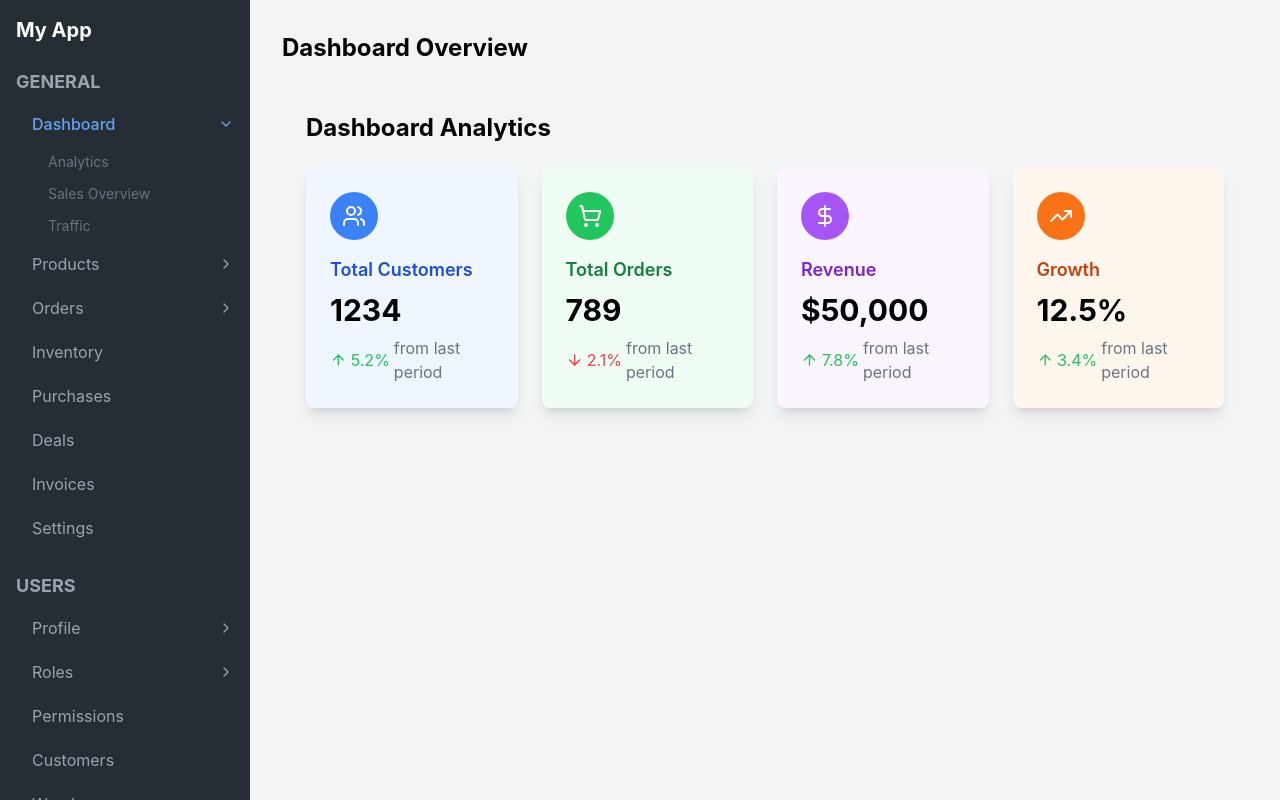
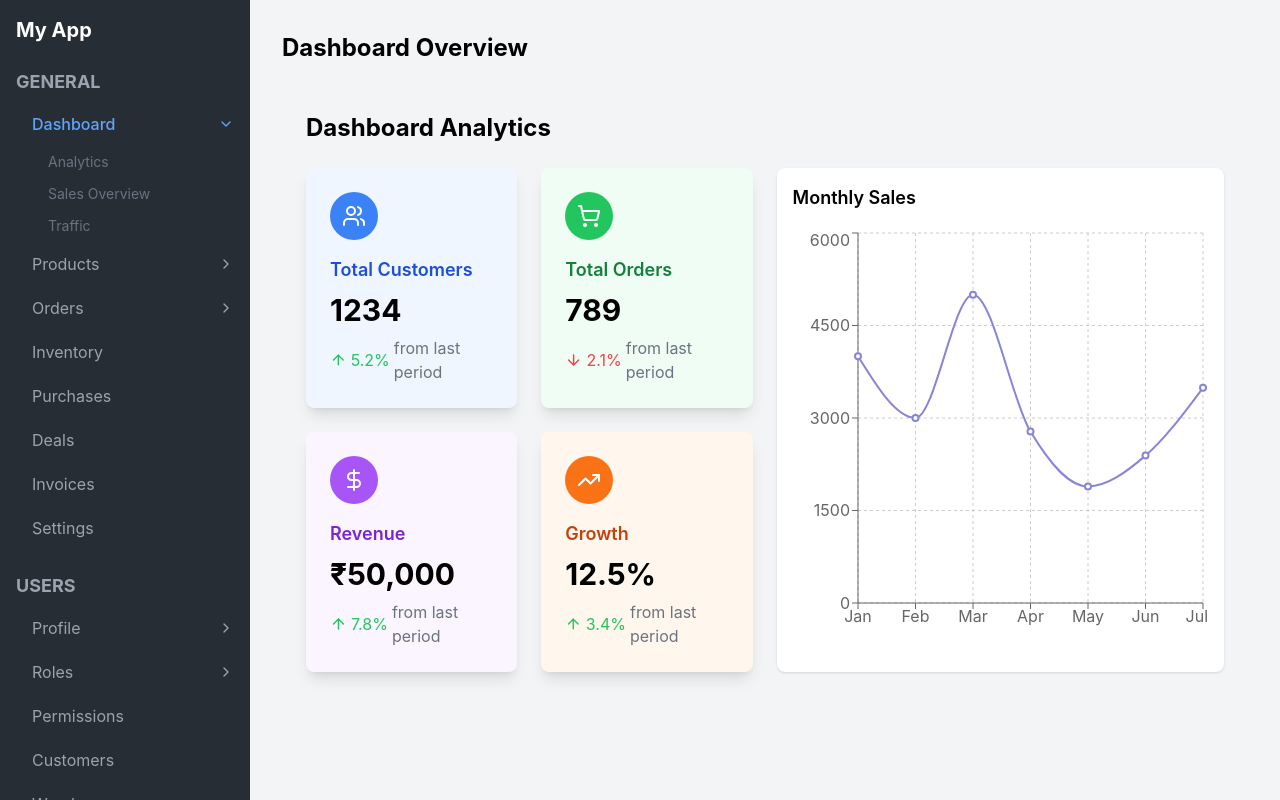
Before and after one commit to cyberfenrir/khaitan_Admin, a React (Vite) app: page /dashboard/analytics in a window 1280 px wide. Both pictures are taken after a click on the element "Dashboard". Built offline with nearby package versions, Linux system fonts and the light colour scheme.

Commit message:
Dashboard cards and Chart

```diff
--- a/package.json
+++ b/package.json
@@ -17,6 +17,7 @@
     "react-dom": "^16.14.0",
     "react-icons": "^5.3.0",
     "react-router-dom": "^6.26.2",
+    "recharts": "^2.12.7",
     "vite": "^3.2.5"
   },
   "devDependencies": {
--- a/src/sources/components/Dashboard.jsx
+++ b/src/sources/components/Dashboard.jsx
@@ -1,9 +1,12 @@
-// import React from 'react';
+import { useState, useEffect } from 'react';
 import { Users, ShoppingCart, DollarSign, TrendingUp } from 'lucide-react';
+import { LineChart, Line, XAxis, YAxis, CartesianGrid, Tooltip, ResponsiveContainer } from 'recharts';
 import AnalyticsCard from './AnalyticsCard';
 
 const Dashboard = () => {
-  // Hardcoded analytics data
+  const [salesData, setSalesData] = useState([]);
+  const [isLoading, setIsLoading] = useState(true);
+
   const analyticsData = {
     customers: { total: 1234, percentageChange: 5.2 },
     orders: { total: 789, percentageChange: -2.1 },
@@ -31,7 +34,7 @@ const Dashboard = () => {
     {
       icon: DollarSign,
       title: 'Revenue',
-      value: `$${analyticsData.revenue.total.toLocaleString()}`,
+      value: `₹${analyticsData.revenue.total.toLocaleString()}`,
       percentageChange: analyticsData.revenue.percentageChange,
       detailsPath: '/revenue',
       colorScheme: 'purple'
@@ -46,10 +49,44 @@ const Dashboard = () => {
     }
   ];
 
+  useEffect(() => {
+    const fetchSalesData = async () => {
+      try {
+        setIsLoading(true);
+        // Simulating API call with setTimeout
+        await new Promise(resolve => setTimeout(resolve, 1000));
+
+        // const response = await fetch('/api/sales-data');
+        // const data = await response.json();
+
+        const mockData = [
+          { month: 'Jan', sales: 4000 },
+          { month: 'Feb', sales: 3000 },
+          { month: 'Mar', sales: 5000 },
+          { month: 'Apr', sales: 2780 },
+          { month: 'May', sales: 1890 },
+          { month: 'Jun', sales: 2390 },
+          { month: 'Jul', sales: 3490 },
+        ];
+
+        setSalesData(mockData);
+      } catch (error) {
+        console.error('Error fetching sales data:', error);
+      } finally {
+        setIsLoading(false);
+      }
+    };
+
+    fetchSalesData();
+  }, []);
+
   return (
     <div className="p-6">
       <h2 className="text-2xl font-bold mb-6">Dashboard Analytics</h2>
-      <div className="grid grid-cols-1 md:grid-cols-2 lg:grid-cols-4 gap-6">
+      <div className="flex flex-col lg:flex-row gap-6">
+        {/* Analytics Cards Container */}
+        <div className="w-full lg:w-1/2">
+          <div className="grid grid-cols-1 sm:grid-cols-2 gap-6">
             {analyticsCards.map((card, index) => (
               <AnalyticsCard
                 key={index}
@@ -63,6 +100,35 @@ const Dashboard = () => {
             ))}
           </div>
         </div>
+
+        {/* Sales Chart Container */}
+        <div className="w-full lg:w-1/2 bg-white rounded-lg shadow p-4">
+          <h3 className="text-lg font-semibold mb-4">Monthly Sales</h3>
+          <div className="h-[410px]">
+            {isLoading ? (
+              <div className="h-full flex items-center justify-center">
+                <div className="animate-spin rounded-full h-8 w-8 border-b-2 border-gray-900"></div>
+              </div>
+            ) : (
+              <ResponsiveContainer width="100%" height="100%">
+                <LineChart data={salesData}>
+                  <CartesianGrid strokeDasharray="3 3" />
+                  <XAxis dataKey="month" />
+                  <YAxis />
+                  <Tooltip />
+                  <Line
+                    type="monotone"
+                    dataKey="sales"
+                    stroke="#8884d8"
+                    strokeWidth={2}
+                  />
+                </LineChart>
+              </ResponsiveContainer>
+            )}
+          </div>
+        </div>
+      </div>
+    </div>
   );
 };
 
```
Also changed, not shown: 1 other file (tests, documents, lock files or other folders). Lines whose indentation alone changed are shown as unchanged.
